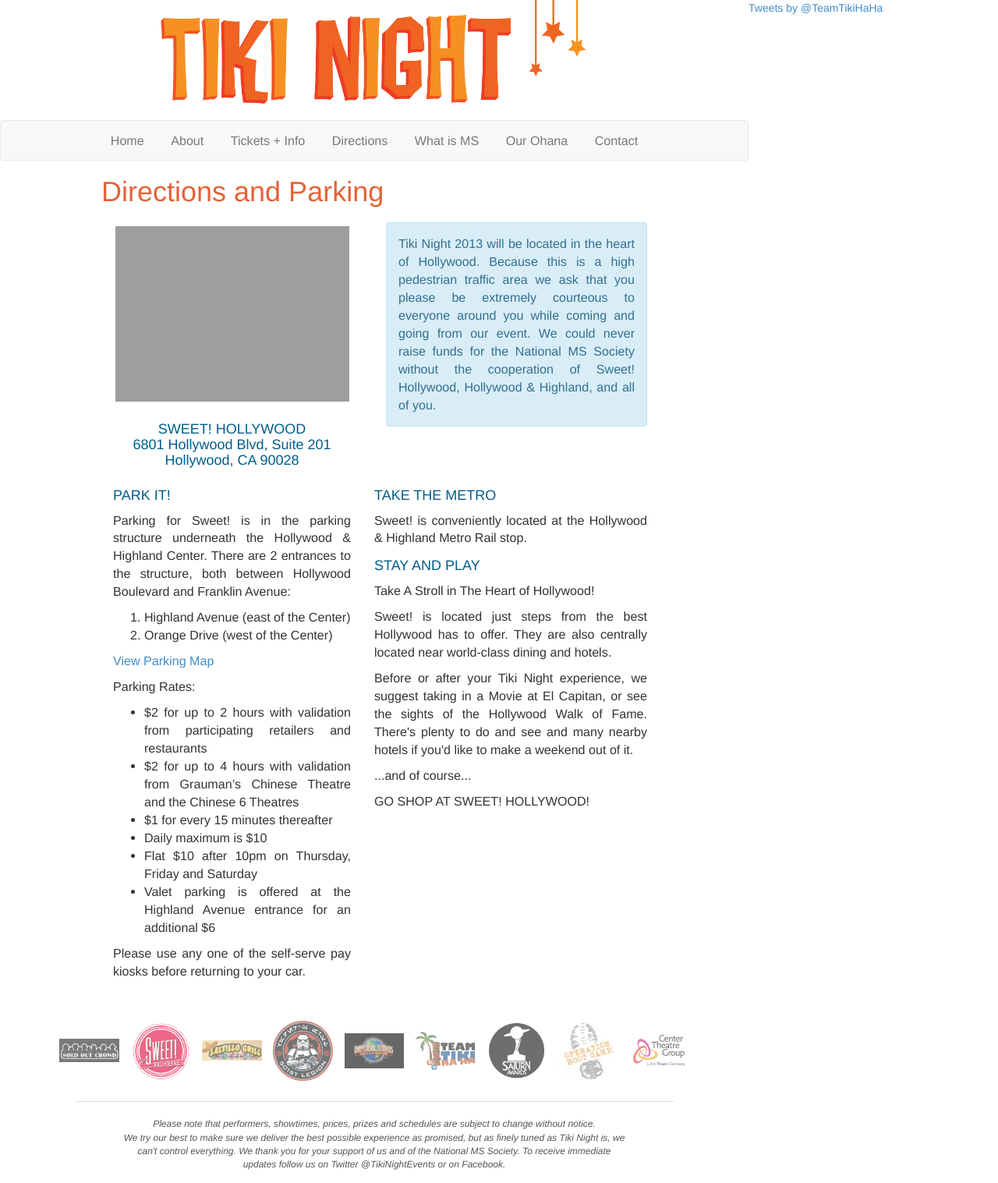
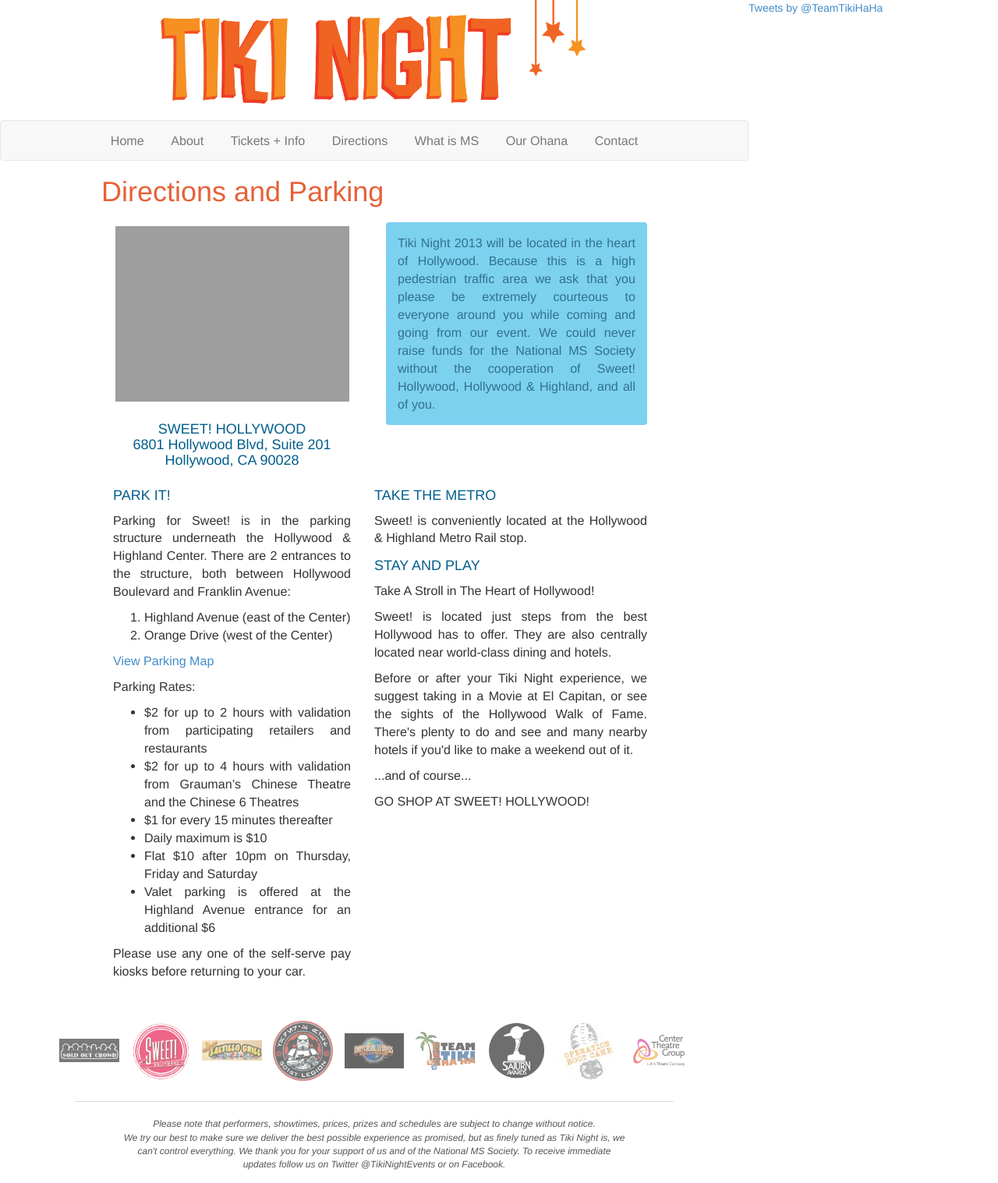
Before and after one commit to dfmcmurray/tiki-night, a Jekyll site: the page built from directions/index.html, in a window 1280 px wide. Shown: the whole page at 78% size. Built offline with Jekyll 4.4.1, drawn with Linux system fonts in a browser that asks for light colours; Markdown is read by kramdown in place of the engine named in the settings; comment, search, counter and statistics services are not loaded; grey boxes are pictures that could not be loaded.

Commit message:
Tweaking alerts styling.

```diff
--- a/css/main.css
+++ b/css/main.css
@@ -20,6 +20,11 @@
 
 h2, h3, h4, h5 {
   color: #005d8b;
+}
+
+.alert-info {
+  background-color: #7cd1ef;
+  border: #4fc1e9;
 }
 
 .navbar .nav{
@@ -120,7 +125,7 @@
   width: 95%;
   text-align: center;
   font-weight: bold;
-  font-size: 16px;
+  font-size: 17px;
 }
 
 #home .tiki-history .video-container {
```
